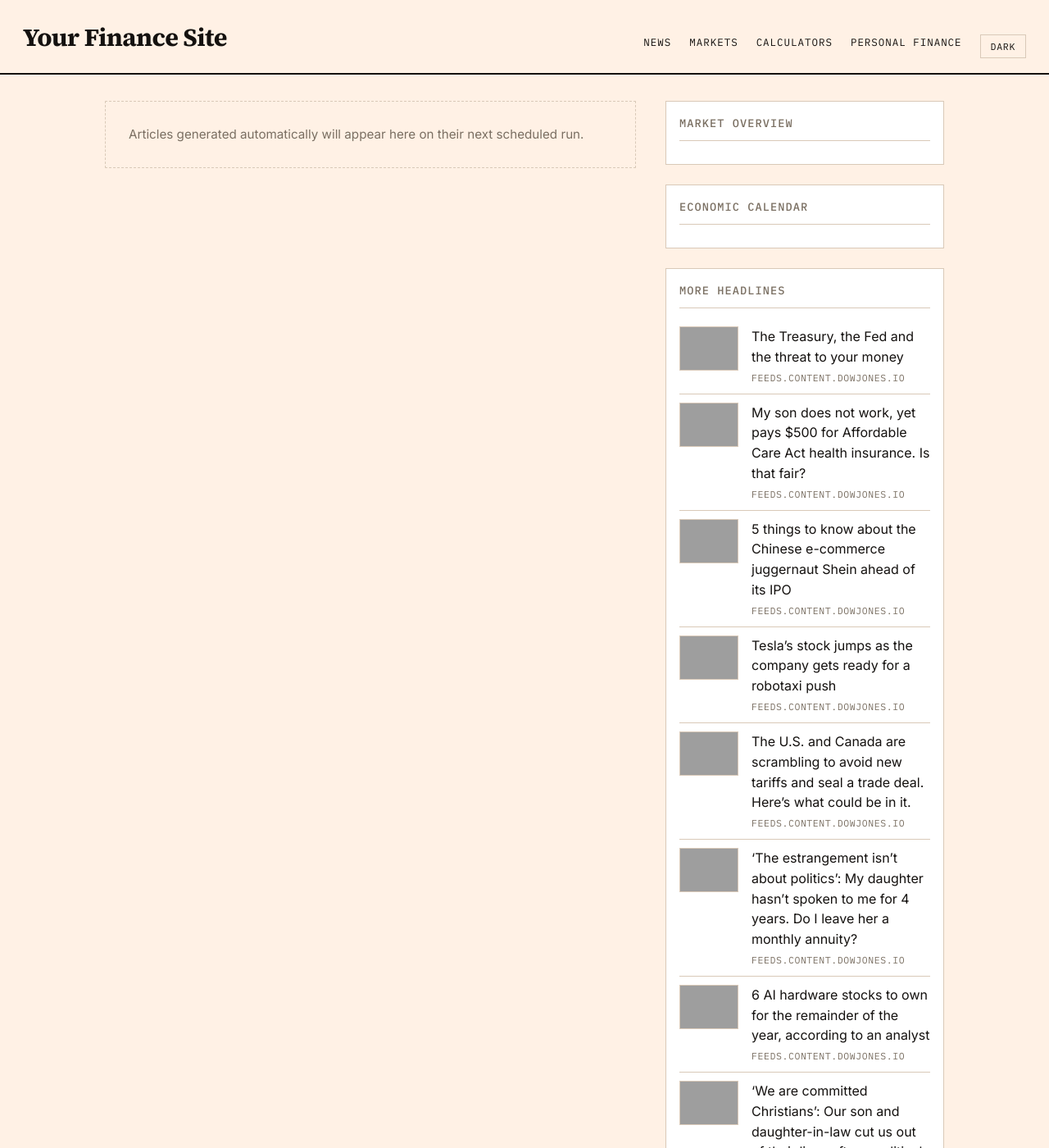
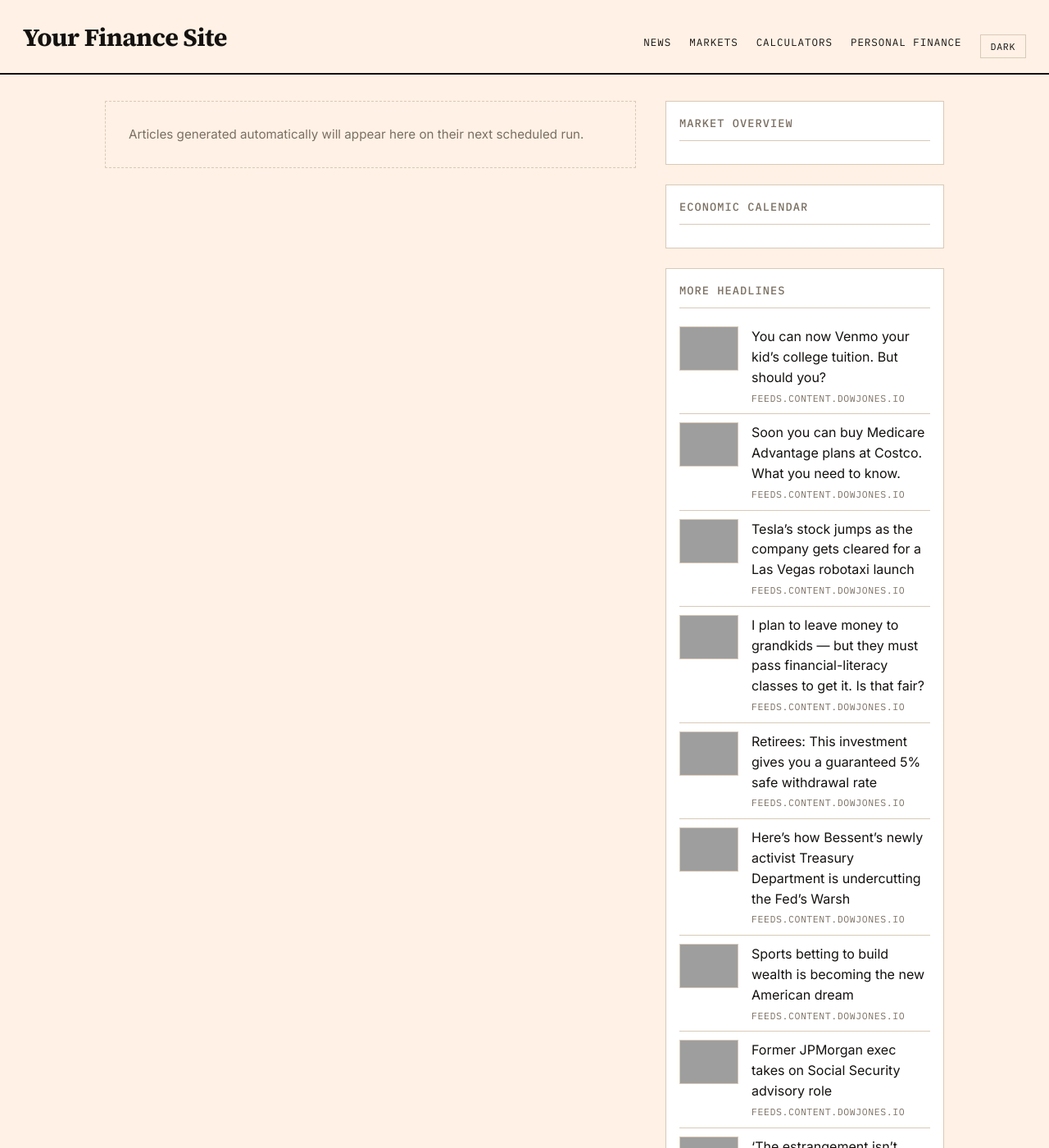
Before and after one commit to GlobTechCo/globtechco.github.io, a Jekyll site: the page built from index.html, in a window 1280 px wide and 1400 px high, cut to the strip 0-1400 px from the top of the window. Shown: the whole strip at 82% size. Built offline with Jekyll 4.4.1, drawn with Linux system fonts in a browser that asks for light colours; a script that is not in the unit is left out; the list of posts is cut into pages by our own code; some of the changed text lies outside the part shown; grey boxes are pictures that could not be loaded.

Commit message:
Auto-content update 2026-08-22

```diff
--- a/_data/aggregator.yml
+++ b/_data/aggregator.yml
@@ -1,50 +1,50 @@
-- title: "The Treasury, the Fed and the threat to your money"
-  link: "https://www.marketwatch.com/story/the-treasury-the-fed-and-the-threat-to-your-money-774442ad?mod=mw_rss_topstories"
+- title: "You can now Venmo your kid\u2019s college tuition. But should you?"
+  link: "https://www.marketwatch.com/story/should-you-venmo-your-tuition-heres-what-to-know-as-colleges-add-new-payment-options-1a70ae96?mod=mw_rss_topstories"
   source: "feeds.content.dowjones.io"
-  pubdate: "Fri, 21 Aug 2026 18:15:00 GMT"
-  image: "https://images.mktw.net/im-64820392"
-- title: "My son does not work, yet pays $500 for Affordable Care Act health insurance. Is that fair?"
-  link: "https://www.marketwatch.com/story/my-son-does-not-work-yet-he-pays-500-for-aca-health-insurance-how-is-that-fair-92f578c4?mod=mw_rss_topstories"
+  pubdate: "Fri, 21 Aug 2026 21:20:00 GMT"
+  image: "https://images.mktw.net/im-56268337"
+- title: "Soon you can buy Medicare Advantage plans at Costco. What you need to know."
+  link: "https://www.marketwatch.com/story/soon-you-can-buy-medicare-advantage-plans-at-costco-what-you-need-to-know-34e03242?mod=mw_rss_topstories"
   source: "feeds.content.dowjones.io"
-  pubdate: "Fri, 21 Aug 2026 18:00:00 GMT"
-  image: "https://images.mktw.net/im-15414148"
-- title: "5 things to know about the Chinese e-commerce juggernaut Shein ahead of its IPO"
-  link: "https://www.marketwatch.com/story/5-things-to-know-about-the-chinese-e-commerce-juggernaut-shein-ahead-of-its-ipo-ee73d6b1?mod=mw_rss_topstories"
-  source: "feeds.content.dowjones.io"
-  pubdate: "Fri, 21 Aug 2026 17:09:00 GMT"
-  image: "https://images.mktw.net/im-774233"
-- title: "Tesla\u2019s stock jumps as the company gets ready for a robotaxi push"
+  pubdate: "Fri, 21 Aug 2026 21:17:00 GMT"
+  image: "https://images.mktw.net/im-00949142"
+- title: "Tesla\u2019s stock jumps as the company gets cleared for a Las Vegas robotaxi launch"
   link: "https://www.marketwatch.com/story/tesla-stocks-jumps-as-the-company-gets-ready-for-a-robotaxi-push-c680f87f?mod=mw_rss_topstories"
   source: "feeds.content.dowjones.io"
-  pubdate: "Fri, 21 Aug 2026 17:07:00 GMT"
+  pubdate: "Fri, 21 Aug 2026 20:34:00 GMT"
   image: "https://images.mktw.net/im-74392946"
-- title: "The U.S. and Canada are scrambling to avoid new tariffs and seal a trade deal. Here\u2019s what could be in it."
-  link: "https://www.marketwatch.com/story/the-u-s-and-canada-are-scrambling-to-avoid-new-tariffs-and-seal-a-trade-deal-heres-what-could-be-in-it-f01dd61c?mod=mw_rss_topstories"
+- title: "I plan to leave money to grandkids \u2014 but they must pass financial-literacy classes to get it. Is that fair?"
+  link: "https://www.marketwatch.com/story/im-leaving-my-grandkids-money-but-they-must-pass-financial-literacy-classes-to-get-it-is-that-fair-8a630648?mod=mw_rss_topstories"
   source: "feeds.content.dowjones.io"
-  pubdate: "Fri, 21 Aug 2026 16:38:00 GMT"
-  image: "https://images.mktw.net/im-04040336"
+  pubdate: "Fri, 21 Aug 2026 20:11:00 GMT"
+  image: "https://images.mktw.net/im-50566471"
+- title: "Retirees: This investment gives you a guaranteed 5% safe withdrawal rate"
+  link: "https://www.marketwatch.com/story/retirees-this-investment-gives-you-a-guaranteed-5-safe-withdrawal-rate-facdfd76?mod=mw_rss_topstories"
+  source: "feeds.content.dowjones.io"
+  pubdate: "Fri, 21 Aug 2026 20:11:00 GMT"
+  image: "https://images.mktw.net/im-94296021"
+- title: "Here\u2019s how Bessent\u2019s newly activist Treasury Department is undercutting the Fed\u2019s Warsh"
+  link: "https://www.marketwatch.com/story/heres-how-bessents-newly-activist-treasury-department-is-undercutting-the-feds-warsh-480455c2?mod=mw_rss_topstories"
+  source: "feeds.content.dowjones.io"
+  pubdate: "Fri, 21 Aug 2026 20:11:00 GMT"
+  image: "https://images.mktw.net/im-92171270"
+- title: "Sports betting to build wealth is becoming the new American dream"
+  link: "https://www.marketwatch.com/story/sports-betting-to-build-wealth-is-becoming-the-new-american-dream-1e29b728?mod=mw_rss_topstories"
+  source: "feeds.content.dowjones.io"
+  pubdate: "Fri, 21 Aug 2026 20:01:00 GMT"
+  image: "https://images.mktw.net/im-56677379"
+- title: "Former JPMorgan exec takes on Social Security advisory role"
+  link: "https://www.marketwatch.com/story/former-jpmorgan-exec-takes-on-social-security-advisory-role-d0cf6e4f?mod=mw_rss_topstories"
+  source: "feeds.content.dowjones.io"
+  pubdate: "Fri, 21 Aug 2026 19:11:00 GMT"
+  image: "https://images.mktw.net/im-40906804"
 - title: "\u2018The estrangement isn\u2019t about politics\u2019: My daughter hasn\u2019t spoken to me for 4 years. Do I leave her a monthly annuity?"
   link: "https://www.marketwatch.com/story/its-truly-a-tragedy-my-daughter-hasnt-spoken-to-me-for-4-years-but-it-has-nothing-to-do-with-politics-86c4bcf6?mod=mw_rss_topstories"
   source: "feeds.content.dowjones.io"
-  pubdate: "Fri, 21 Aug 2026 16:31:00 GMT"
+  pubdate: "Fri, 21 Aug 2026 19:00:00 GMT"
   image: "https://images.mktw.net/im-15274705"
-- title: "6 AI hardware stocks to own for the remainder of the year, according to an analyst"
-  link: "https://www.marketwatch.com/story/6-ai-hardware-stocks-to-own-for-the-remainder-of-the-year-according-to-an-analyst-ec0bad4e?mod=mw_rss_topstories"
+- title: "Trump, Vance and Bessent try to calm the bond market with \u2018alternative facts\u2019"
+  link: "https://www.marketwatch.com/story/trump-vance-and-bessent-try-to-calm-the-bond-market-with-alternative-facts-8e424378?mod=mw_rss_topstories"
   source: "feeds.content.dowjones.io"
-  pubdate: "Fri, 21 Aug 2026 16:27:00 GMT"
-  image: "https://images.mktw.net/im-559376"
-- title: "\u2018We are committed Christians\u2019: Our son and daughter-in-law cut us out of their lives after a political argument. Should we change our $3 million will?"
-  link: "https://www.marketwatch.com/story/we-are-hurt-our-son-and-daughter-in-law-cut-off-contact-with-us-over-politics-should-we-change-our-3-million-will-f763b761?mod=mw_rss_topstories"
-  source: "feeds.content.dowjones.io"
-  pubdate: "Fri, 21 Aug 2026 16:15:00 GMT"
-  image: "https://images.mktw.net/im-01814240"
-- title: "States are coming after prediction markets \u2014 and setting up a costly legal battle over who gets to regulate them"
-  link: "https://www.marketwatch.com/story/states-are-coming-after-prediction-markets-and-setting-up-a-costly-legal-battle-over-who-gets-to-regulate-them-f9ab9a37?mod=mw_rss_topstories"
-  source: "feeds.content.dowjones.io"
-  pubdate: "Fri, 21 Aug 2026 16:14:00 GMT"
-  image: "https://images.mktw.net/im-25307194"
-- title: "\u2018This is very stressful\u2019: My son\u2019s roof was damaged in a storm, but his insurance won\u2019t pay. Can he fight this?"
-  link: "https://www.marketwatch.com/story/this-is-very-stressful-my-sons-insurance-company-wont-pay-for-his-damaged-roof-how-can-he-fight-this-22f3a821?mod=mw_rss_topstories"
-  source: "feeds.content.dowjones.io"
-  pubdate: "Fri, 21 Aug 2026 15:30:00 GMT"
-  image: "https://images.mktw.net/im-20100394"
+  pubdate: "Fri, 21 Aug 2026 18:29:00 GMT"
+  image: "https://images.mktw.net/im-42027181"
```
